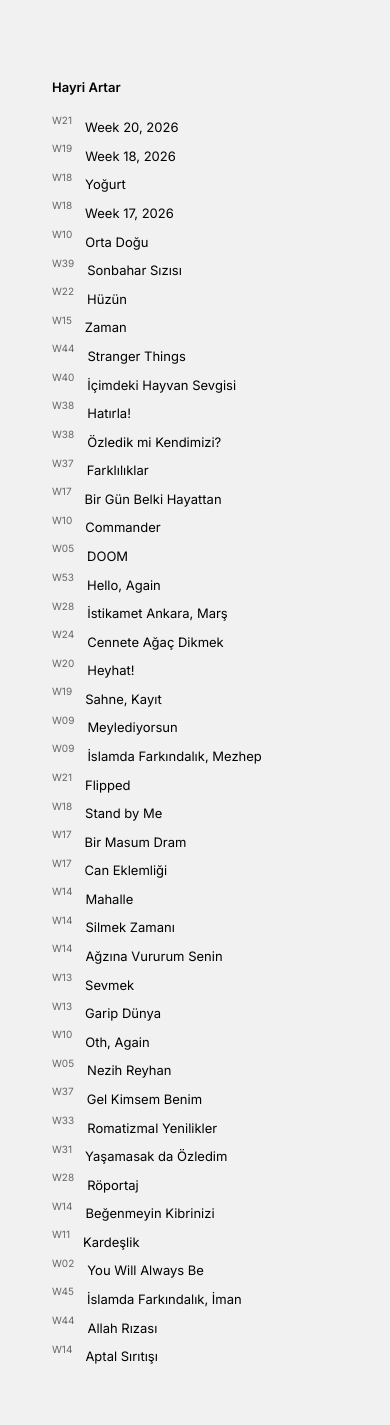
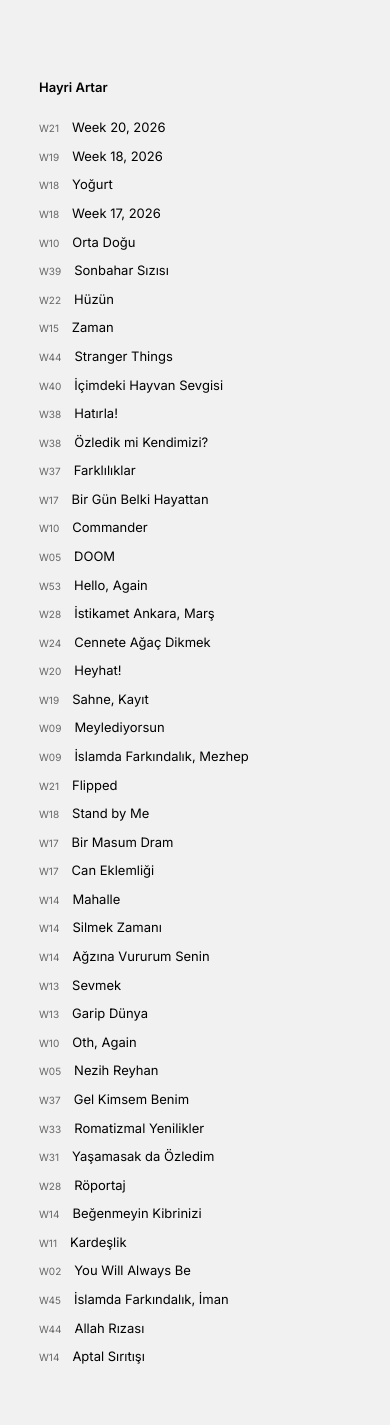
Before and after one commit to hayriartar/hayriartar.github.io, a Jekyll site: the page built from index.html, in a window 390 px wide. Built offline with Jekyll 4.4.1, drawn with Linux system fonts in a browser that asks for light colours.

Commit message:
Adjust padding and alignment in custom CSS

```diff
--- a/assets/css/custom.css
+++ b/assets/css/custom.css
@@ -122,7 +122,7 @@ h1 {
 }
 @media (max-width: 600px) {
     body {
-         padding: 4rem;
+         padding: 3rem;
         padding-top:6rem;
     }
 
@@ -130,6 +130,7 @@ h1 {
         display: flex;
         flex-direction: row;
         position: static;
+      align-items: baseline;
     }
 
 
@@ -137,6 +138,8 @@ h1 {
         position: static;
         margin-right: 1rem;
         flex-shrink: 0;
+        top: 0;
+    transform: translateY(0);
     }
     .back-nav {
         margin-top: 4rem;
```
